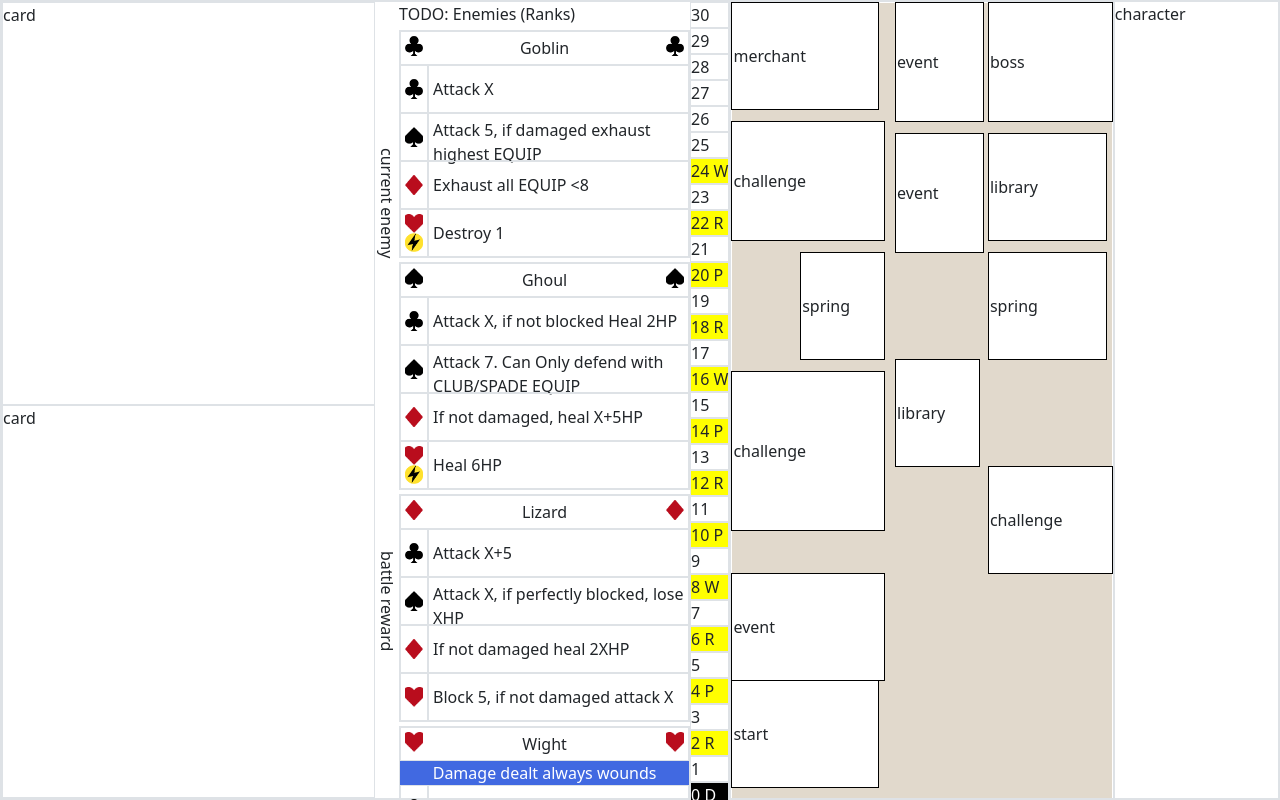
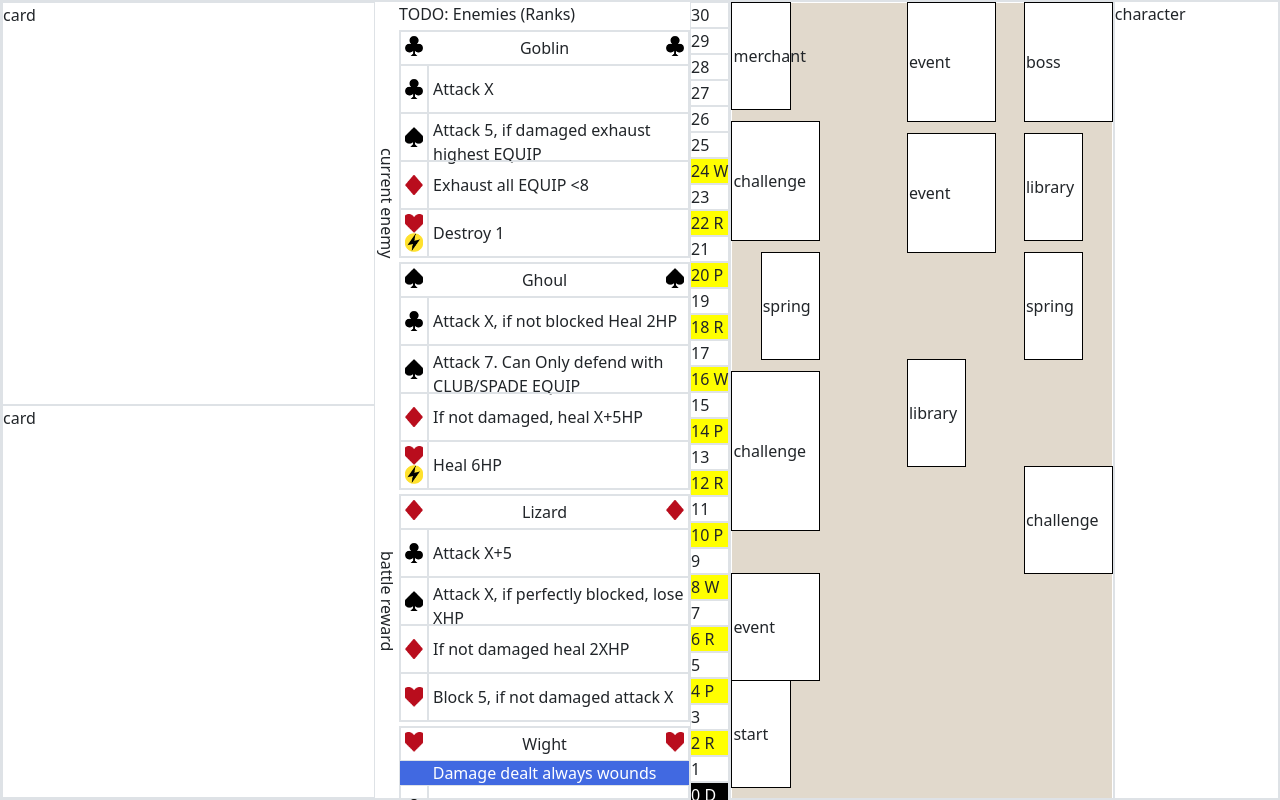
Before and after one commit to exp111/FiftyTwoRealms, an Angular app: page / in a window 1280 px wide. Shown: the top 800 px of the page. Built offline with nearby package versions, Linux system fonts and the light colour scheme.

Commit message:
fixed width table

```diff
--- a/src/app/game/map/map.scss
+++ b/src/app/game/map/map.scss
@@ -1,4 +1,7 @@
 .map {
+  table {
+    table-layout: fixed;
+  }
   .tile.empty {
     background-color: #E1D9CC;
   }
```
